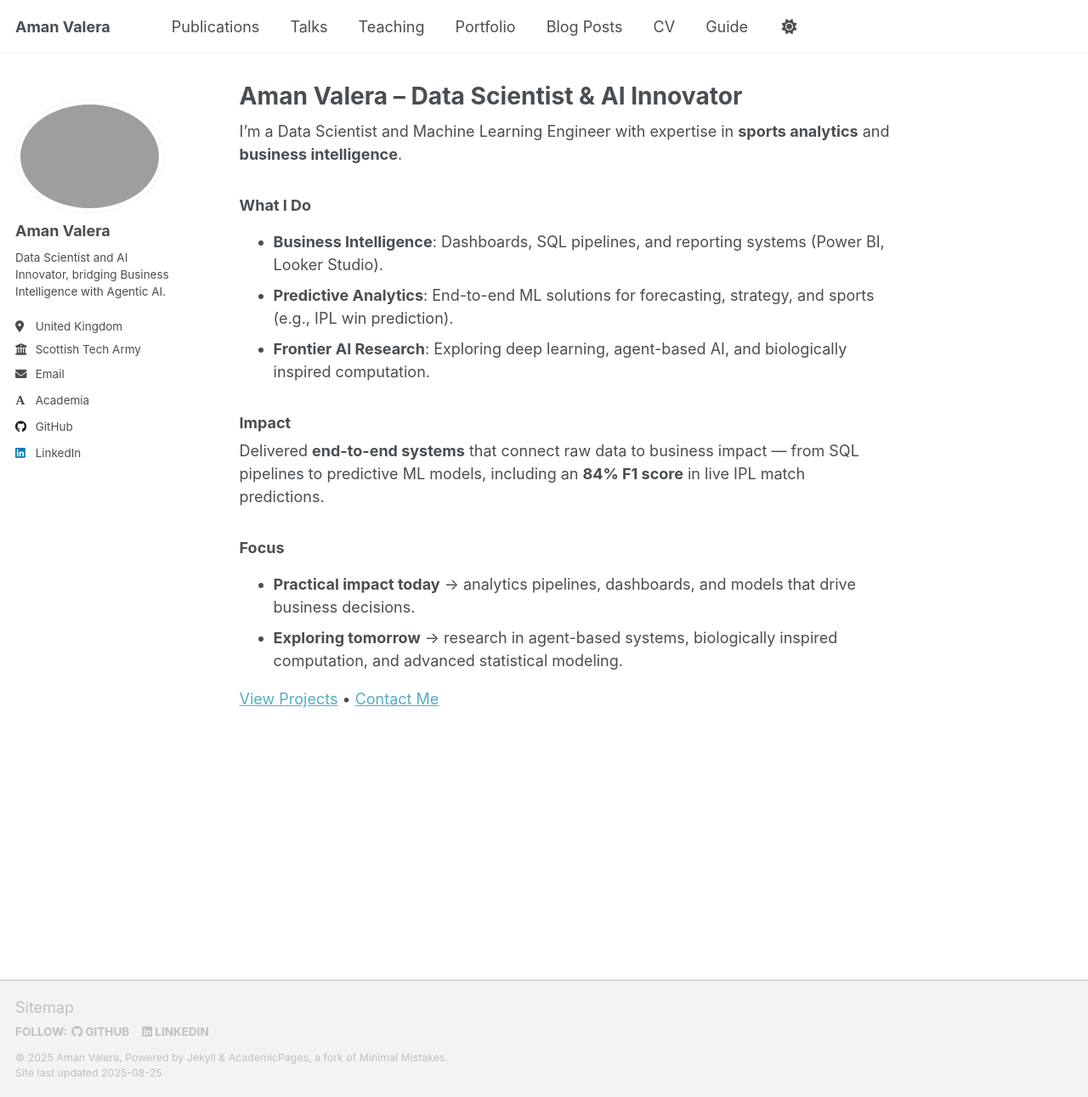
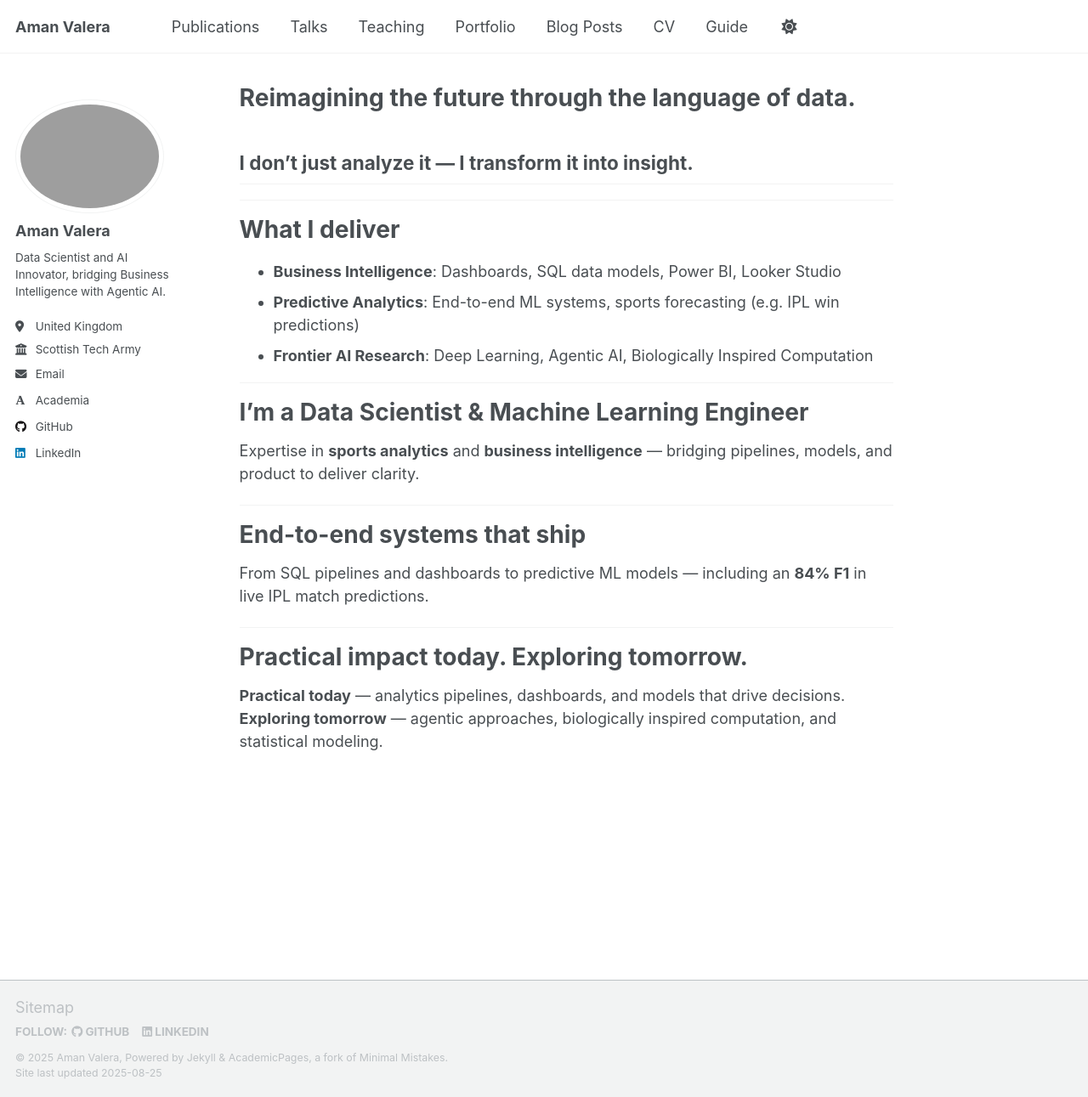
Before and after one commit to amanvalera/amanvalera.github.io, a Jekyll site: the page built from _pages/about.md, in a window 1280 px wide and 1291 px high. Shown: the whole window at 85% size. Built offline with Jekyll 4.4.1, drawn with Linux system fonts in a browser that asks for light colours; some web fonts are replaced; a script that is not in the unit is left out.

Commit message:
Update about.md

```diff
--- a/_pages/about.md
+++ b/_pages/about.md
@@ -1,24 +1,42 @@
 ---
 permalink: /
 title: "Aman Valera – Data Scientist & AI Innovator"
+layout: single
+classes: wide
 author_profile: true
-redirect_from:
-  - /about/
-  - /about.html
 ---
 
-I’m a Data Scientist and Machine Learning Engineer with expertise in **sports analytics** and **business intelligence**.
+<style>
+/* Hide visible page title */
+.page-title,
+h1.page__title,
+header.page__header {
+  display: none !important;
+}
+</style>
 
-### What I Do
-- **Business Intelligence**: Dashboards, SQL pipelines, and reporting systems (Power BI, Looker Studio).
-- **Predictive Analytics**: End-to-end ML solutions for forecasting, strategy, and sports (e.g., IPL win prediction).
-- **Frontier AI Research**: Exploring deep learning, agent-based AI, and biologically inspired computation.
+# Reimagining the future through the language of data.
+## I don’t just analyze it — I transform it into insight.
 
-### Impact
-Delivered **end-to-end systems** that connect raw data to business impact — from SQL pipelines to predictive ML models, including an **84% F1 score** in live IPL match predictions.
+---
 
-### Focus
-- **Practical impact today** → analytics pipelines, dashboards, and models that drive business decisions.
-- **Exploring tomorrow** → research in agent-based systems, biologically inspired computation, and advanced statistical modeling.
+# What I deliver
+- **Business Intelligence**: Dashboards, SQL data models, Power BI, Looker Studio
+- **Predictive Analytics**: End-to-end ML systems, sports forecasting (e.g. IPL win predictions)
+- **Frontier AI Research**: Deep Learning, Agentic AI, Biologically Inspired Computation
 
-[View Projects](/projects/) • [Contact Me](mailto:aman.valera@email.com)
+---
+
+# I’m a Data Scientist & Machine Learning Engineer
+Expertise in **sports analytics** and **business intelligence** — bridging pipelines, models, and product to deliver clarity.
+
+---
+
+# End-to-end systems that ship
+From SQL pipelines and dashboards to predictive ML models — including an **84% F1** in live IPL match predictions.
+
+---
+
+# Practical impact today. Exploring tomorrow.
+**Practical today** — analytics pipelines, dashboards, and models that drive decisions.
+**Exploring tomorrow** — agentic approaches, biologically inspired computation, and statistical modeling.
```
